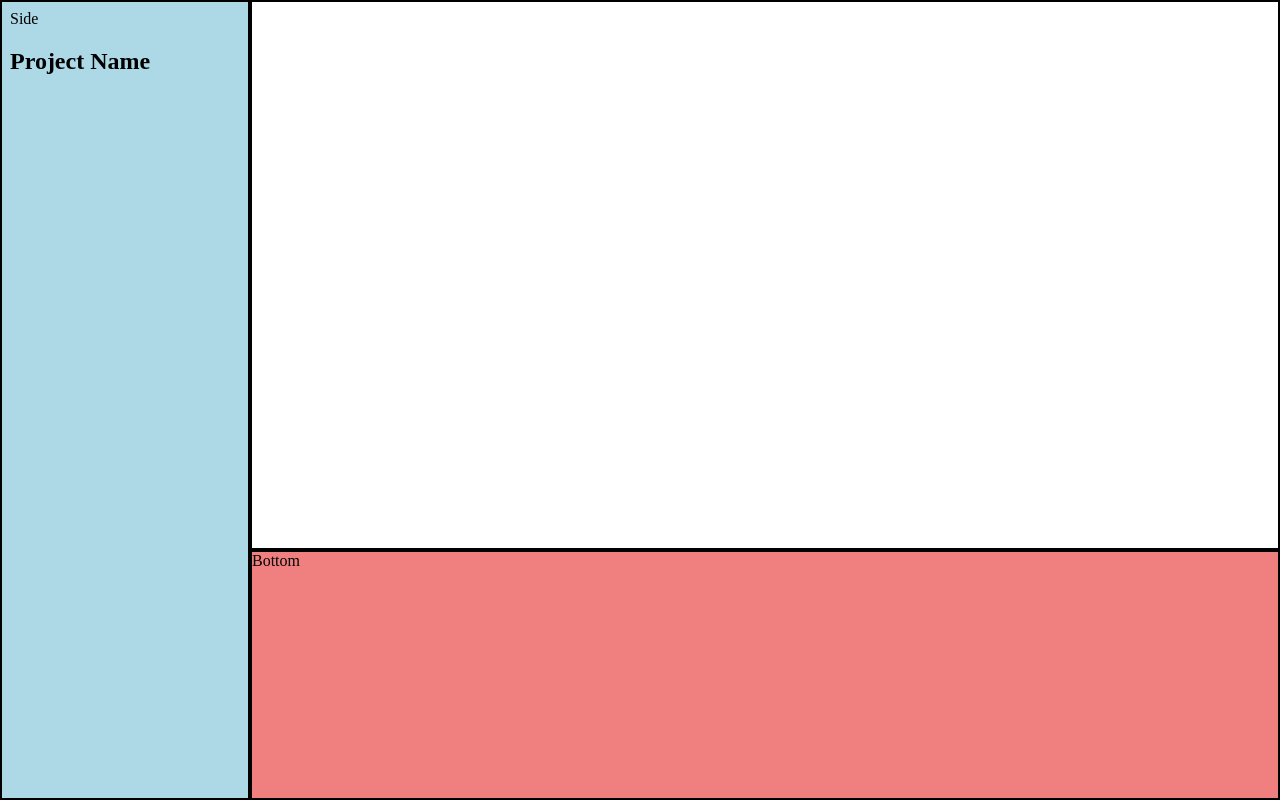
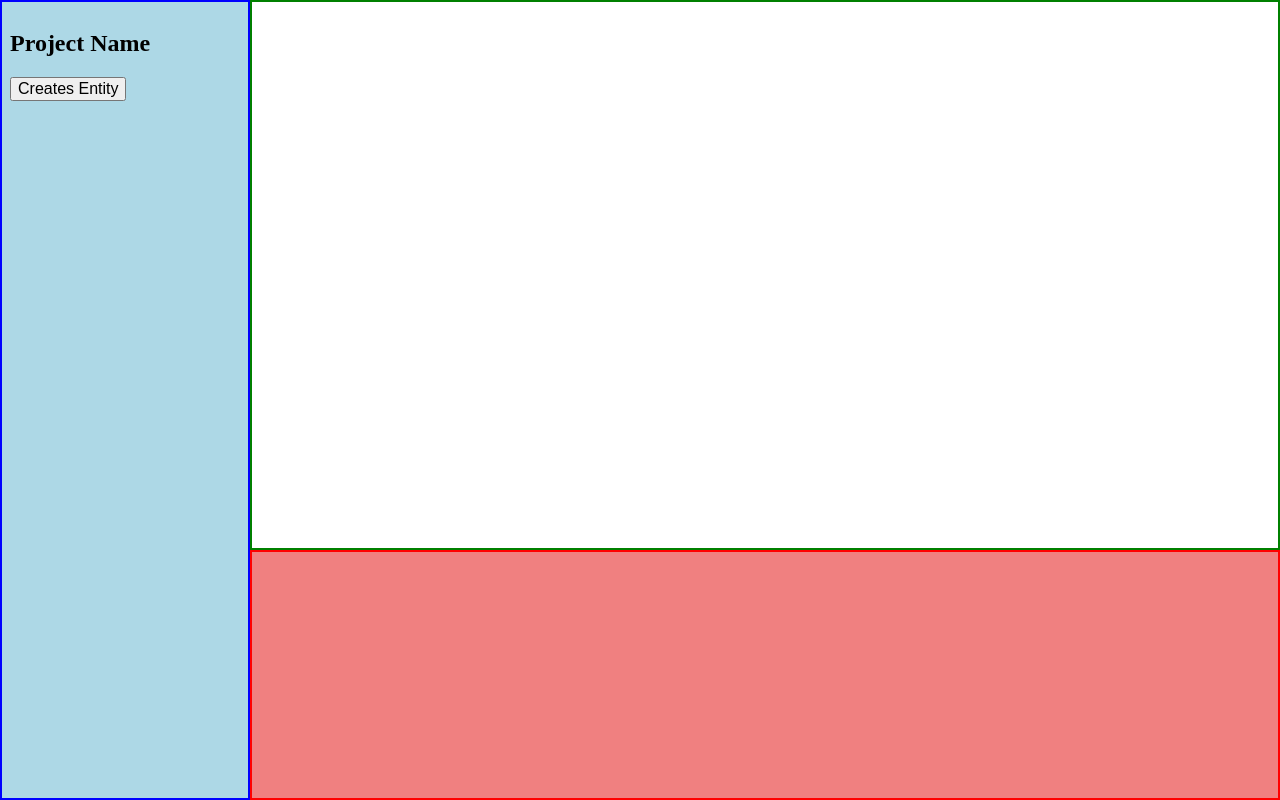
Before and after one commit to IzykGit/DOMinatorJS, a plain HTML site: page index.html in a window 1280 px wide. Drawn offline with Linux system fonts and the light colour scheme.

Commit message:
entities can now be drawn on screen

```diff
--- a/index.html
+++ b/index.html
@@ -10,20 +10,22 @@
     <main>
 
         <!-- Engine side menu -->
-        <section class="side-menu">Side
+        <section class="side-menu">
             <h1>Project Name</h1>
+
+
+            <button id="create-entity" style="font-size: 1rem">Creates Entity</button>
         </section>
 
         <!-- Engine bottom menu -->
-        <section class="bottom-menu">Bottom
+        <section class="bottom-menu">
 
         </section>
 
 
         <!-- Game Container for canvas -->
-        <section class="game-container">
-            <canvas id="game-canvas"></canvas>
-        </section>
+        <canvas id="game-canvas"></canvas>
+
 
     </main>
     <script type="module" src="javascript/main.js"></script>
--- /dev/null
+++ b/javascript/classes/Controls.js
@@ -0,0 +1,8 @@
+
+
+export class Controls {
+    constructor() {
+
+
+    }
+}
--- /dev/null
+++ b/javascript/classes/Drawable.js
@@ -0,0 +1,8 @@
+
+
+export class Drawable {
+    constructor(x, y) {
+        this.x = x;
+        this.y = y;
+    }
+}
--- /dev/null
+++ b/javascript/classes/HandleGameActors.js
@@ -0,0 +1,65 @@
+import { Player } from "./Player.js";
+
+
+export class HandleGameActors {
+    constructor(canvas, ctx) {
+        this.canvas = canvas;
+        this.ctx = ctx;
+
+        this.objects = [];
+        this.entities = [];
+        this.consumables = [];
+
+        this.allActors = [...this.objects, ...this.entities, ...this.consumables]
+
+        this.eventBus = new EventTarget();
+
+        this.gravityConstant = 0.93;
+    }
+
+    createEntity() {
+        const playerWidth = 4;
+        const playerHeight = 8;
+
+        const randomX = Math.floor(Math.random() * (this.canvas.width - playerWidth));
+        const randomY = Math.floor(Math.random() * (this.canvas.height - playerHeight));
+
+        this.entities.push(new Player(randomX, randomY, "blue"))
+        console.log(this.entities)
+    }
+
+
+    // Applies gravity to whatever was selected on screen;
+    applyGravityToSelection() {
+        this.actor.velocityY += this.gravityConstant * this.actor.mass;
+        this.actor.y += this.actor.velocityY;
+
+
+
+        if (this.actor.y + this.actor.height > this.canvas.height) {
+            this.actor.y = this.canvas.height - this.actor.height;
+            this.actor.velocityY = 0;
+        }
+
+    }
+
+
+    // Applies inertia to whatever was selected on screen;
+    applyInertiaToSelection() {
+
+    }
+
+
+    drawActors() {
+        for(let i = 0; i < this.entities.length; i++) {
+            this.ctx.fillStyle = this.entities[i].color;
+            this.ctx.fillRect(this.entities[i].x, this.entities[i].y, this.entities[i].width, this.entities[i].height)
+        }
+
+    }
+
+
+    updateAllActors() {
+        this.drawActors()
+    }
+}
--- /dev/null
+++ b/javascript/classes/Interface.js
@@ -0,0 +1,19 @@
+
+
+// Class to use for modifying the game entites, objects, player, consumables, etc. (actors);
+export class Interface {
+    constructor(handleGameActors) {
+
+        this.addEventListeners();
+
+        this.handleGameActors = handleGameActors;
+    }
+
+    addEventListeners() {
+
+        document.getElementById("create-entity").addEventListener("click", () => {
+            this.handleGameActors.createEntity()
+        })
+
+    }
+}
--- /dev/null
+++ b/javascript/classes/Player.js
@@ -0,0 +1,17 @@
+import { Drawable } from "./Drawable.js";
+
+
+export class Player extends Drawable {
+    constructor(x, y, color) {
+        super(x, y)
+        this.color = color;
+
+        this.width = 4;
+        this.height = 8;
+
+        this.eventBus = new EventTarget();
+    }
+
+
+
+}
--- a/javascript/main.js
+++ b/javascript/main.js
@@ -1,6 +1,11 @@
+import { Controls } from "./classes/Controls.js";
+import { HandleGameActors } from "./classes/HandleGameActors.js";
+import { Interface } from "./classes/Interface.js";
 
 const canvas = document.getElementById("game-canvas")
 const ctx = canvas.getContext("2d")
+
+
 
 
 class Main {
@@ -9,8 +14,12 @@ class Main {
         this.canvas = canvas;
         this.ctx = ctx;
 
+        this.handleGameActors = new HandleGameActors(canvas, ctx);
+        this.controls = new Controls();
+        this.interface = new Interface(this.handleGameActors);
 
-        this.paused = true;
+
+        this.paused = false;
     }
 
 
@@ -20,6 +29,10 @@ class Main {
 
         ctx.clearRect(0, 0, canvas.width, canvas.height)
 
+        this.handleGameActors.updateAllActors()
+
+        console.log(time)
+
         requestAnimationFrame(() => this.gameLoop(time))
     }
 }
--- a/style.css
+++ b/style.css
@@ -22,7 +22,7 @@ main {
 
     padding: 0.5rem;
 
-    border: 2px solid black;
+    border: 2px solid blue;
 }
 
 .bottom-menu {
@@ -30,13 +30,17 @@ main {
     grid-column: 2 / 3;
     background-color: lightcoral;
 
-    border: 2px solid black;
+    border: 2px solid red;
 }
 
 
-.game-container {
+
+#game-canvas {
+    width: 100%;
+    height: 100%;
+
+    border: 2px solid green;
+
     grid-column: 2;
     grid-row: 1;
-
-    border: 2px solid black;
 }
```
